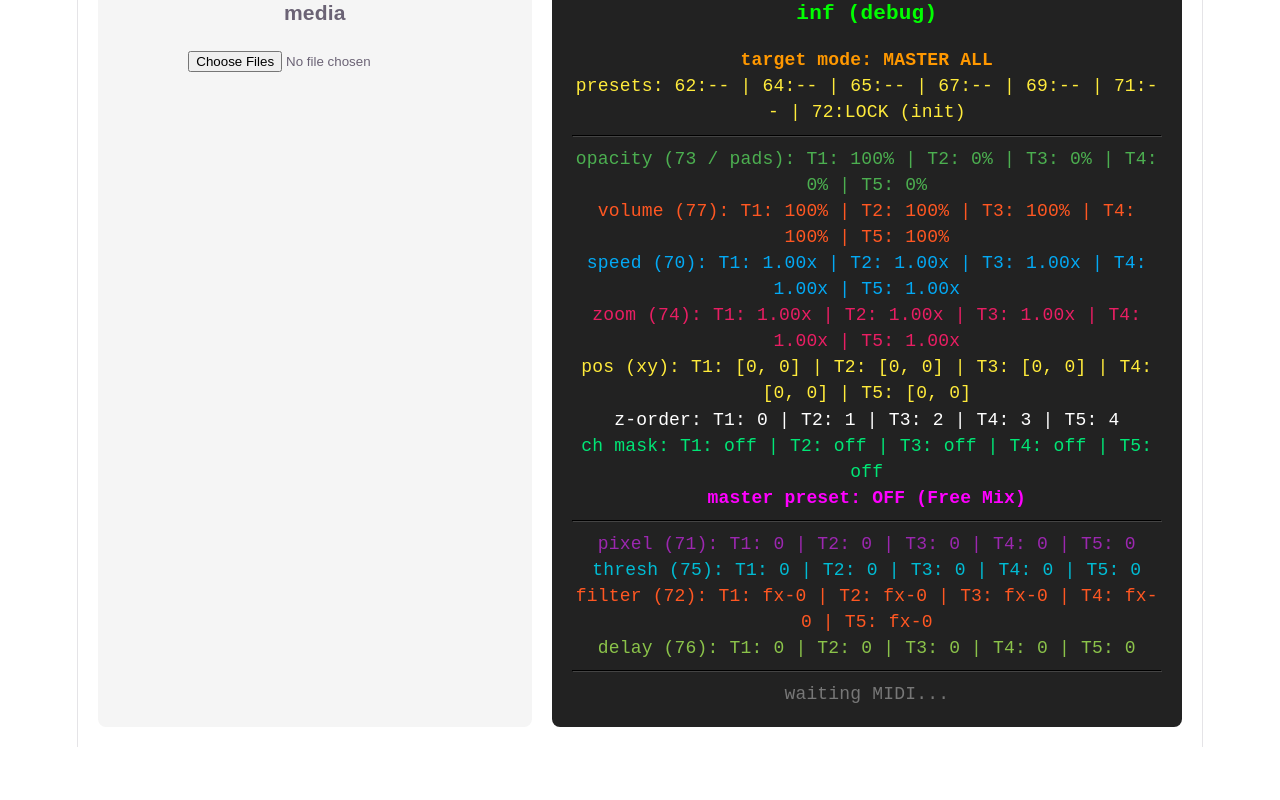
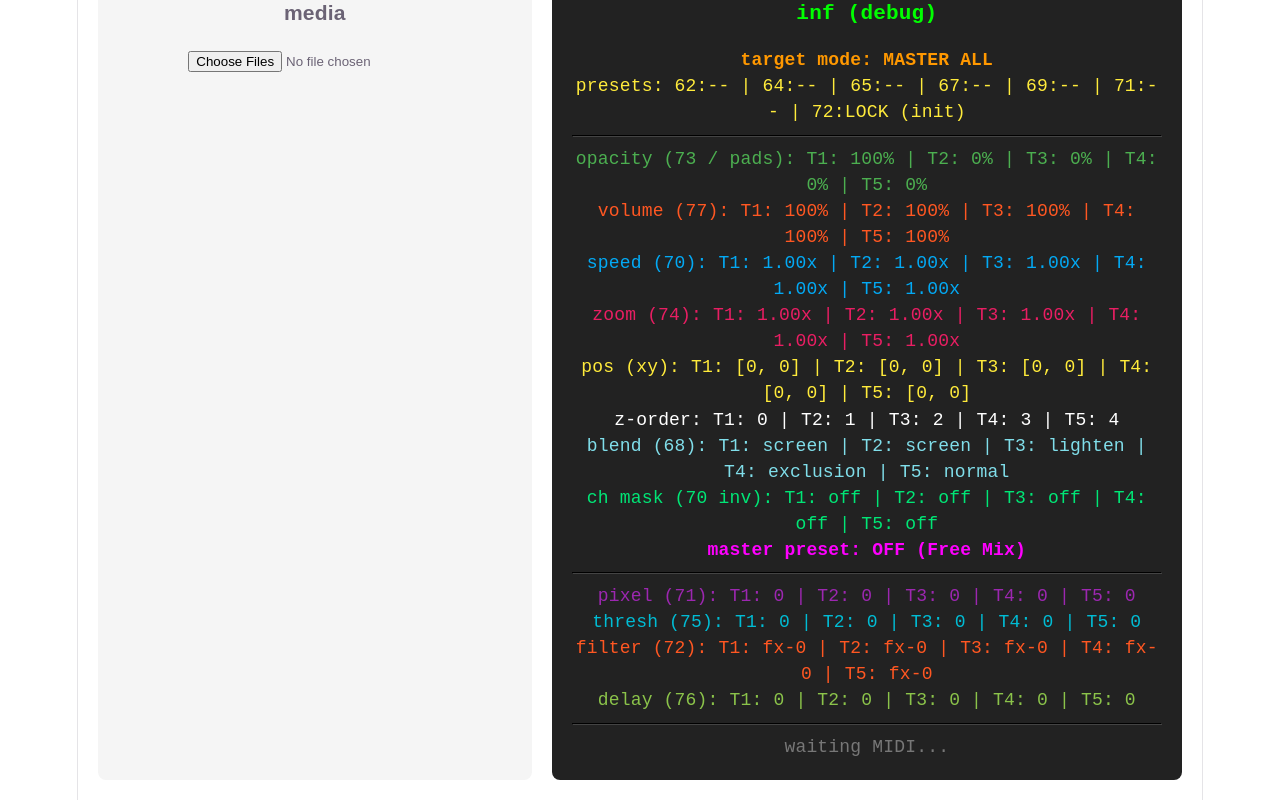
Before and after one commit to bnpetrov/video-stem-player, a React (Vite) app: page / in a window 1280 px wide. Shown: the part 639-1439 px from the top of the page. Before the commit the page ends 1386 px from the top, so only its background shows below. Built offline with nearby package versions, Linux system fonts and the light colour scheme.

Commit message:
BLEND_MODES and mask inversion added

```diff
--- a/src/App.jsx
+++ b/src/App.jsx
@@ -1,6 +1,6 @@
 import { useState, useEffect, useRef } from 'react';
 import { useMidi } from './useMidi';
-import VideoMixer from './VideoMixer';
+import VideoMixer, { BLEND_MODES } from './VideoMixer';
 
 const OPACITY_STEP = 0.025;
 const MAX_MASTER_OPACITY = 1.0 - OPACITY_STEP; // 0.975 (на шаг ниже 100%)
@@ -23,6 +23,8 @@ const INITIAL_STATE = {
   filterLevels: [0, 0, 0, 0, 0],
   delayLevels: [0, 0, 0, 0, 0],
   maskLevels: [0, 0, 0, 0, 0],
+  invertedMasks: [false, false, false, false, false],
+  blendModes: [0, 0, 2, 6, -1], // -1 для титров = normal, 0..7 = индексы BLEND_MODES
   masterMask: 0,
   positions: [{ x: 0, y: 0 }, { x: 0, y: 0 }, { x: 0, y: 0 }, { x: 0, y: 0 }, { x: 0, y: 0 }],
   zIndices: [0, 1, 2, 3, 4],
@@ -40,6 +42,8 @@ const HARDCODED_PRESET_72 = {
   filterLevels: [3, 6, 1, 0, 0],
   delayLevels: [35, 0, 50, 0, 20],
   maskLevels: [0, 1, 0, 0, 0],
+  invertedMasks: [false, false, false, false, false],
+  blendModes: [0, 0, 2, 6, -1],
   masterMask: 3,
   positions: [{ x: 0, y: 0 }, { x: -8, y: 5 }, { x: 10, y: -5 }, { x: 0, y: 0 }, { x: 0, y: 0 }],
   zIndices: [10, 11, 12, 9, 20],
@@ -56,6 +60,8 @@ const cloneSnapshot = (s) => ({
   filterLevels: [...s.filterLevels],
   delayLevels: [...s.delayLevels],
   maskLevels: [...s.maskLevels],
+  invertedMasks: s.invertedMasks ? [...s.invertedMasks] : [false, false, false, false, false],
+  blendModes: s.blendModes ? [...s.blendModes] : [0, 0, 2, 6, -1],
   masterMask: s.masterMask,
   positions: s.positions.map(p => ({ x: p.x, y: p.y })),
   zIndices: [...s.zIndices],
@@ -76,6 +82,8 @@ export default function App() {
   const [filterLevels, setFilterLevels] = useState(INITIAL_STATE.filterLevels);
   const [delayLevels, setDelayLevels] = useState(INITIAL_STATE.delayLevels);
   const [maskLevels, setMaskLevels] = useState(INITIAL_STATE.maskLevels);
+  const [invertedMasks, setInvertedMasks] = useState(INITIAL_STATE.invertedMasks);
+  const [blendModes, setBlendModes] = useState(INITIAL_STATE.blendModes);
   const [masterMask, setMasterMask] = useState(INITIAL_STATE.masterMask);
   const [positions, setPositions] = useState(INITIAL_STATE.positions.map(p => ({ ...p })));
   const [zIndices, setZIndices] = useState(INITIAL_STATE.zIndices);
@@ -92,8 +100,21 @@ export default function App() {
   // Визуальные значения прозрачности (0..1) для микшера и дебага
   const opacities = rawOpacities.map(v => (v === null ? 0 : Math.max(0, Math.min(1, v))));
 
+  // Определяем нижний видимый видеоканал (подложка — её режим наложения менять нельзя)
+  const visibleVideoIndices = [0, 1, 2, 3].filter(i => videos[i] && (opacities[i] || 0) > 0.01);
+  let bottomVisibleChannel = null;
+  if (visibleVideoIndices.length > 0) {
+    bottomVisibleChannel = visibleVideoIndices.reduce((lowestIdx, currIdx) => {
+      const zLow = zIndices[lowestIdx] !== undefined ? zIndices[lowestIdx] : lowestIdx;
+      const zCurr = zIndices[currIdx] !== undefined ? zIndices[currIdx] : currIdx;
+      return zCurr < zLow ? currIdx : lowestIdx;
+    }, visibleVideoIndices[0]);
+  }
+
   const activeChannelRef = useRef(null);
   const videosCountRef = useRef(0);
+  const bottomVisibleChannelRef = useRef(null);
+  bottomVisibleChannelRef.current = bottomVisibleChannel;
 
   const stickRef = useRef({ x: 0, y: 0 });
   const positionsRef = useRef(INITIAL_STATE.positions.map(p => ({ ...p })));
@@ -110,6 +131,8 @@ export default function App() {
     filterLevels,
     delayLevels,
     maskLevels,
+    invertedMasks,
+    blendModes,
     masterMask,
     positions,
     zIndices,
@@ -130,6 +153,8 @@ export default function App() {
     setFilterLevels(copy.filterLevels);
     setDelayLevels(copy.delayLevels);
     setMaskLevels(copy.maskLevels);
+    setInvertedMasks(copy.invertedMasks);
+    setBlendModes(copy.blendModes);
     setMasterMask(copy.masterMask);
     positionsRef.current = copy.positions.map(p => ({ ...p }));
     setPositions(copy.positions);
@@ -273,8 +298,9 @@ export default function App() {
     if (!noteOnEvent) return;
     const { note, velocity, type, isSaveHeld: saveMode, actionKey, channelIndex } = noteOnEvent;
 
-    // ДЕЙСТВИЯ НАД КАНАЛОМ ПО МОДИФИКАТОРАМ (66 — вытащить наверх; 68, 70 — зарезервированы)
+    // ДЕЙСТВИЯ НАД КАНАЛОМ ПО МОДИФИКАТОРАМ (66 — наверх, 68 — режим наложения, 70 — инверсия маски)
     if (type === 'channelAction') {
+      // 66 + канал: поднять видеоканал на верхний план
       if (actionKey === 66 && channelIndex >= 0 && channelIndex < 4) {
         setZIndices(prev => {
           const maxZ = Math.max(...prev.slice(0, 4));
@@ -284,7 +310,26 @@ export default function App() {
           });
         });
       }
-      // actionKey === 68 и actionKey === 70 — зарезервированы для будущих манипуляций с каналами
+
+      // 68 + канал: перебор режимов наложения (нижний видимый канал — подложка, не меняется)
+      if (actionKey === 68 && channelIndex >= 0 && channelIndex <= 4) {
+        if (channelIndex < 4 && channelIndex === bottomVisibleChannelRef.current) {
+          return;
+        }
+        setBlendModes(prev => prev.map((modeIdx, idx) => {
+          if (idx !== channelIndex) return modeIdx;
+          if (idx === 4) {
+            // Для титров: normal (-1) -> 0..7 -> normal (-1)
+            return modeIdx >= BLEND_MODES.length - 1 ? -1 : modeIdx + 1;
+          }
+          return (modeIdx + 1) % BLEND_MODES.length;
+        }));
+      }
+
+      // 70 + канал: инвертирование канальной маски
+      if (actionKey === 70 && channelIndex >= 0 && channelIndex <= 4) {
+        setInvertedMasks(prev => prev.map((inv, idx) => (idx === channelIndex ? !inv : inv)));
+      }
       return;
     }
 
@@ -495,6 +540,8 @@ export default function App() {
         filterLevels={filterLevels}
         delayLevels={delayLevels}
         maskLevels={maskLevels}
+        invertedMasks={invertedMasks}
+        blendModes={blendModes}
         masterMask={masterMask}
         positions={positions}
         zIndices={zIndices}
@@ -537,8 +584,15 @@ export default function App() {
           <p style={{ color: '#fff' }}>
             z-order: {zIndices.map((z, i) => `T${i + 1}: ${z}`).join(' | ')}
           </p>
+          <p style={{ color: '#80deea' }}>
+            blend (68): {blendModes.map((b, i) => {
+              if (i < 4 && i === bottomVisibleChannel) return `T${i + 1}: BASE`;
+              const name = b < 0 ? 'normal' : (BLEND_MODES[b] || 'screen');
+              return `T${i + 1}: ${name}`;
+            }).join(' | ')}
+          </p>
           <p style={{ color: '#00e676' }}>
-            ch mask: {maskLevels.map((m, i) => `T${i + 1}: ${m === 0 ? 'off' : 'M-' + m}`).join(' | ')}
+            ch mask (70 inv): {maskLevels.map((m, i) => `T${i + 1}: ${m === 0 ? 'off' : `M-${m}${invertedMasks[i] ? '(inv)' : ''}`}`).join(' | ')}
           </p>
           <p style={{ color: '#ff00ff', fontWeight: 'bold' }}>
             master preset: {masterMask === 0 ? 'OFF (Free Mix)' : `SPLIT-${masterMask}`}
--- a/src/VideoMixer.jsx
+++ b/src/VideoMixer.jsx
@@ -1,4 +1,16 @@
 import React, { useRef, useEffect, useState } from 'react';
+
+// 8 режимов наложения с чередованием: светлый/графический <-> тёмный/контрастный
+export const BLEND_MODES = [
+  'screen',      // 0: светлый (безопасный на ч/б)
+  'multiply',    // 1: тёмный
+  'lighten',     // 2: светлый (безопасный на ч/б)
+  'darken',      // 3: тёмный
+  'difference',  // 4: инверсная графика (безопасный на ч/б)
+  'hard-light',  // 5: жёсткий контраст
+  'exclusion',   // 6: мягкая инверсия (безопасный на ч/б)
+  'overlay'      // 7: контраст
+];
 
 const MOVIE_TITLES = [
   "1. THE NEON HORIZON",
@@ -61,6 +73,22 @@ const clipMasks = [
   'polygon(42% 10%, 58% 10%, 58% 36%, 73% 36%, 73% 64%, 58% 64%, 58% 90%, 42% 90%, 42% 64%, 27% 64%, 27% 36%, 42% 36%)' // 8 (60): Швейцарский крест
 ];
 
+// ИНВЕРТИРОВАННЫЕ ВЕРСИИ КАНАЛЬНЫХ МАСОК (Клавиша 70 + канал)
+// Для круга (M-1) используется radial-gradient maskImage, чтобы сохранить ровную окружность 24vh
+const invertedClipMasks = [
+  'none',                                                                                                                                                                    // 0: Выкл
+  'none',                                                                                                                                                                    // 1: Обрабатывается через radial-gradient
+  'polygon(evenodd, 0% 0%, 100% 0%, 100% 100%, 0% 100%, 0% 0%, 33% 12%, 67% 12%, 67% 88%, 33% 88%, 33% 12%)',                                                                // 2: Вырезанный квадрат
+  'polygon(evenodd, 0% 0%, 100% 0%, 100% 100%, 0% 100%, 0% 0%, 50% 8%, 76% 50%, 50% 92%, 24% 50%, 50% 8%)',                                                                  // 3: Вырезанный ромб
+  'polygon(evenodd, 0% 0%, 100% 0%, 100% 100%, 0% 100%, 0% 0%, 8% 28%, 92% 28%, 92% 72%, 8% 72%, 8% 28%)',                                                                   // 4: Вырезанное каше
+  'polygon(evenodd, 0% 0%, 100% 0%, 100% 100%, 0% 100%, 0% 0%, 36% 8%, 64% 8%, 64% 92%, 36% 92%, 36% 8%)',                                                                   // 5: Вырезанный монолит
+  'inset(33% 0% 33% 0%)',                                                                                                                                                    // 6: Центральная полоса вместо краёв
+  'inset(18% 18% 18% 18%)',                                                                                                                                                  // 7: Внутреннее окно вместо рамки
+  'polygon(evenodd, 0% 0%, 100% 0%, 100% 100%, 0% 100%, 0% 0%, 42% 10%, 58% 10%, 58% 36%, 73% 36%, 73% 64%, 58% 64%, 58% 90%, 42% 90%, 42% 64%, 27% 64%, 27% 36%, 42% 36%, 42% 10%)' // 8: Вырезанный крест
+];
+
+const INVERTED_CIRCLE_MASK_IMAGE = 'radial-gradient(circle at 50% 50%, transparent 24vh, black calc(24vh + 0.5px))';
+
 // SPLIT-3: 8 ИДЕАЛЬНО РОВНЫХ ВЕРТИКАЛЬНЫХ ПОЛОС (Без косых срезов)
 const slicer8Combo = [
   'polygon(0% 0%, 0% 100%, 12.5% 100%, 12.5% 0%, 37.5% 0%, 37.5% 100%, 62.5% 100%, 62.5% 0%, 75% 0%, 75% 100%, 87.5% 100%, 87.5% 0%)',
@@ -88,6 +116,8 @@ export default function VideoMixer({
   filterLevels,
   delayLevels,
   maskLevels,
+  invertedMasks = [false, false, false, false, false],
+  blendModes = [0, 0, 2, 6, -1],
   masterMask,
   positions,
   zIndices,
@@ -109,8 +139,6 @@ export default function VideoMixer({
   const [flashLevel, setFlashLevel] = useState(0);
   const flashValRef = useRef(0);
   const flashRafRef = useRef(null);
-
-  const upperLayerBlends = ['screen', 'lighten', 'exclusion', 'screen'];
 
   useEffect(() => {
     delayLevelsRef.current = delayLevels;
@@ -290,27 +318,38 @@ export default function VideoMixer({
     return currentIdx === lowerIdx ? 'normal' : upperBlend;
   };
 
-  // ВЫЧИСЛЕНИЕ МАСКИ (ОТДЕЛЬНО ДЛЯ МАСТЕРА И КАНАЛА) И РЕЖИМА НАЛОЖЕНИЯ
+  // ВЫЧИСЛЕНИЕ МАСКИ (С УЧЁТОМ ИНВЕРСИИ) И РЕЖИМА НАЛОЖЕНИЯ (С УЧЁТОМ КЛАВИШИ 68)
   const getMaskAndBlend = (index) => {
     const individualMaskIdx = maskLevels && maskLevels[index] !== undefined ? maskLevels[index] : 0;
-    const individualMask = clipMasks[individualMaskIdx] || 'none';
+    const isInverted = Boolean(invertedMasks && invertedMasks[index]);
+
+    const useCircleInvertMask = isInverted && individualMaskIdx === 1;
+    const channelClip = useCircleInvertMask
+      ? 'none'
+      : (isInverted ? (invertedClipMasks[individualMaskIdx] || 'none') : (clipMasks[individualMaskIdx] || 'none'));
+    const channelMaskImage = useCircleInvertMask ? INVERTED_CIRCLE_MASK_IMAGE : 'none';
+
+    const modeIdx = blendModes && blendModes[index] !== undefined ? blendModes[index] : 0;
+    const userBlend = modeIdx < 0 ? 'normal' : (BLEND_MODES[modeIdx % BLEND_MODES.length] || 'screen');
 
     if (index === 4) {
       return {
         masterClip: 'none',
-        channelClip: individualMask,
-        blend: 'normal'
+        channelClip,
+        channelMaskImage,
+        blend: userBlend
       };
     }
 
     const dynamicFreeBlend = (visibleVideoIndices.length <= 1 || index === bottomVisibleChannel)
       ? 'normal'
-      : upperLayerBlends[index % upperLayerBlends.length];
+      : userBlend;
 
     if (!masterMask || masterMask === 0) {
       return {
         masterClip: 'none',
-        channelClip: individualMask,
+        channelClip,
+        channelMaskImage,
         blend: dynamicFreeBlend
       };
     }
@@ -318,32 +357,36 @@ export default function VideoMixer({
     if (masterMask === 1) {
       return {
         masterClip: index < 2 ? 'inset(0% 0% 50% 0%)' : 'inset(50% 0% 0% 0%)',
-        channelClip: individualMask,
-        blend: index < 2 ? getPairBlend(0, 1, index, 'screen') : getPairBlend(2, 3, index, 'screen')
+        channelClip,
+        channelMaskImage,
+        blend: index < 2 ? getPairBlend(0, 1, index, userBlend) : getPairBlend(2, 3, index, userBlend)
       };
     }
 
     if (masterMask === 2) {
       return {
         masterClip: index < 2 ? 'inset(0% 50% 0% 0%)' : 'inset(0% 0% 0% 50%)',
-        channelClip: individualMask,
-        blend: index < 2 ? getPairBlend(0, 1, index, 'screen') : getPairBlend(2, 3, index, 'screen')
+        channelClip,
+        channelMaskImage,
+        blend: index < 2 ? getPairBlend(0, 1, index, userBlend) : getPairBlend(2, 3, index, userBlend)
       };
     }
 
     if (masterMask === 3) {
       return {
         masterClip: slicer8Combo[index],
-        channelClip: individualMask,
-        blend: index === bottomVisibleChannel ? 'normal' : 'screen'
+        channelClip,
+        channelMaskImage,
+        blend: index === bottomVisibleChannel ? 'normal' : userBlend
       };
     }
 
     if (masterMask === 4) {
       return {
         masterClip: wideOverlapColumns[index],
-        channelClip: individualMask,
-        blend: index === bottomVisibleChannel ? 'normal' : 'lighten'
+        channelClip,
+        channelMaskImage,
+        blend: index === bottomVisibleChannel ? 'normal' : userBlend
       };
     }
 
@@ -354,21 +397,23 @@ export default function VideoMixer({
         'inset(50% 50% 0% 0%)',
         'inset(50% 0% 0% 50%)'
       ];
-      return { masterClip: grid2x2[index], channelClip: individualMask, blend: 'normal' };
+      return { masterClip: grid2x2[index], channelClip, channelMaskImage, blend: 'normal' };
     }
 
     if (masterMask === 6) {
       if (index < 2) {
         return {
           masterClip: 'circle(24vh at 50% 50%)',
-          channelClip: individualMask,
-          blend: getPairBlend(0, 1, index, 'screen')
+          channelClip,
+          channelMaskImage,
+          blend: getPairBlend(0, 1, index, userBlend)
         };
       }
       return {
         masterClip: 'inset(0% 0% 0% 0%)',
-        channelClip: individualMask,
-        blend: getPairBlend(2, 3, index, 'lighten')
+        channelClip,
+        channelMaskImage,
+        blend: getPairBlend(2, 3, index, userBlend)
       };
     }
 
@@ -379,22 +424,23 @@ export default function VideoMixer({
         'inset(50% 0% 25% 0%)',
         'inset(75% 0% 0% 0%)'
       ];
-      return { masterClip: horizontalStrips[index], channelClip: individualMask, blend: 'normal' };
+      return { masterClip: horizontalStrips[index], channelClip, channelMaskImage, blend: 'normal' };
     }
 
     if (masterMask === 8) {
       if (index < 2) {
         return {
           masterClip: 'inset(0% 25% 0% 25%)',
-          channelClip: individualMask,
-          blend: getPairBlend(0, 1, index, 'screen')
+          channelClip,
+          channelMaskImage,
+          blend: getPairBlend(0, 1, index, userBlend)
         };
       }
-      if (index === 2) return { masterClip: 'inset(0% 75% 0% 0%)', channelClip: individualMask, blend: 'normal' };
-      return { masterClip: 'inset(0% 0% 0% 75%)', channelClip: individualMask, blend: 'normal' };
+      if (index === 2) return { masterClip: 'inset(0% 75% 0% 0%)', channelClip, channelMaskImage, blend: 'normal' };
+      return { masterClip: 'inset(0% 0% 0% 75%)', channelClip, channelMaskImage, blend: 'normal' };
     }
 
-    return { masterClip: 'none', channelClip: individualMask, blend: dynamicFreeBlend };
+    return { masterClip: 'none', channelClip, channelMaskImage, blend: dynamicFreeBlend };
   };
 
   const renderCreditsList = (ref) => (
@@ -480,7 +526,7 @@ export default function VideoMixer({
           const isActive = opacity > 0.01;
           const activeFlash = isActive ? flashLevel : 0;
 
-          const { masterClip, channelClip, blend: rawBlendMode } = getMaskAndBlend(index);
+          const { masterClip, channelClip, channelMaskImage, blend: rawBlendMode } = getMaskAndBlend(index);
           const currentBlendMode = opacity >= 0.999 ? 'normal' : rawBlendMode;
 
           const baseZoom = zoomLevels[index] !== undefined ? zoomLevels[index] : 1;
@@ -533,6 +579,8 @@ export default function VideoMixer({
             translate: `${currentPos.x}% ${currentPos.y}%`,
             scale: currentZoom,
             clipPath: channelClip,
+            maskImage: channelMaskImage,
+            WebkitMaskImage: channelMaskImage,
             filter: filterStyle,
             imageRendering: isPixelated ? 'pixelated' : 'auto',
             transition: activeFlash > 0.01 ? 'clip-path 0.2s ease-out' : 'scale 0.08s linear, clip-path 0.2s ease-out',
@@ -599,7 +647,7 @@ export default function VideoMixer({
         const opacity = opacities[index] !== undefined ? opacities[index] : 0;
         const isActive = opacity > 0.01;
         const activeFlash = isActive ? flashLevel : 0;
-        const { channelClip } = getMaskAndBlend(index);
+        const { channelClip, channelMaskImage, blend: creditsBlendMode } = getMaskAndBlend(index);
 
         const baseZoom = zoomLevels[index] !== undefined ? zoomLevels[index] : 1;
         const currentZoom = baseZoom * (1 + activeFlash * 0.1);
@@ -632,6 +680,8 @@ export default function VideoMixer({
           translate: `${currentPos.x}% ${currentPos.y}%`,
           scale: currentZoom,
           clipPath: channelClip,
+          maskImage: channelMaskImage,
+          WebkitMaskImage: channelMaskImage,
           filter: filterStyle,
           imageRendering: isPixelated ? 'pixelated' : 'auto',
           transition: activeFlash > 0.01 ? 'clip-path 0.2s ease-out' : 'scale 0.08s linear, clip-path 0.2s ease-out',
@@ -650,6 +700,7 @@ export default function VideoMixer({
             inset: 0,
             zIndex: 10,
             opacity,
+            mixBlendMode: creditsBlendMode,
             transition: 'opacity 0.1s ease-out',
             pointerEvents: 'none',
             overflow: 'hidden'
```
